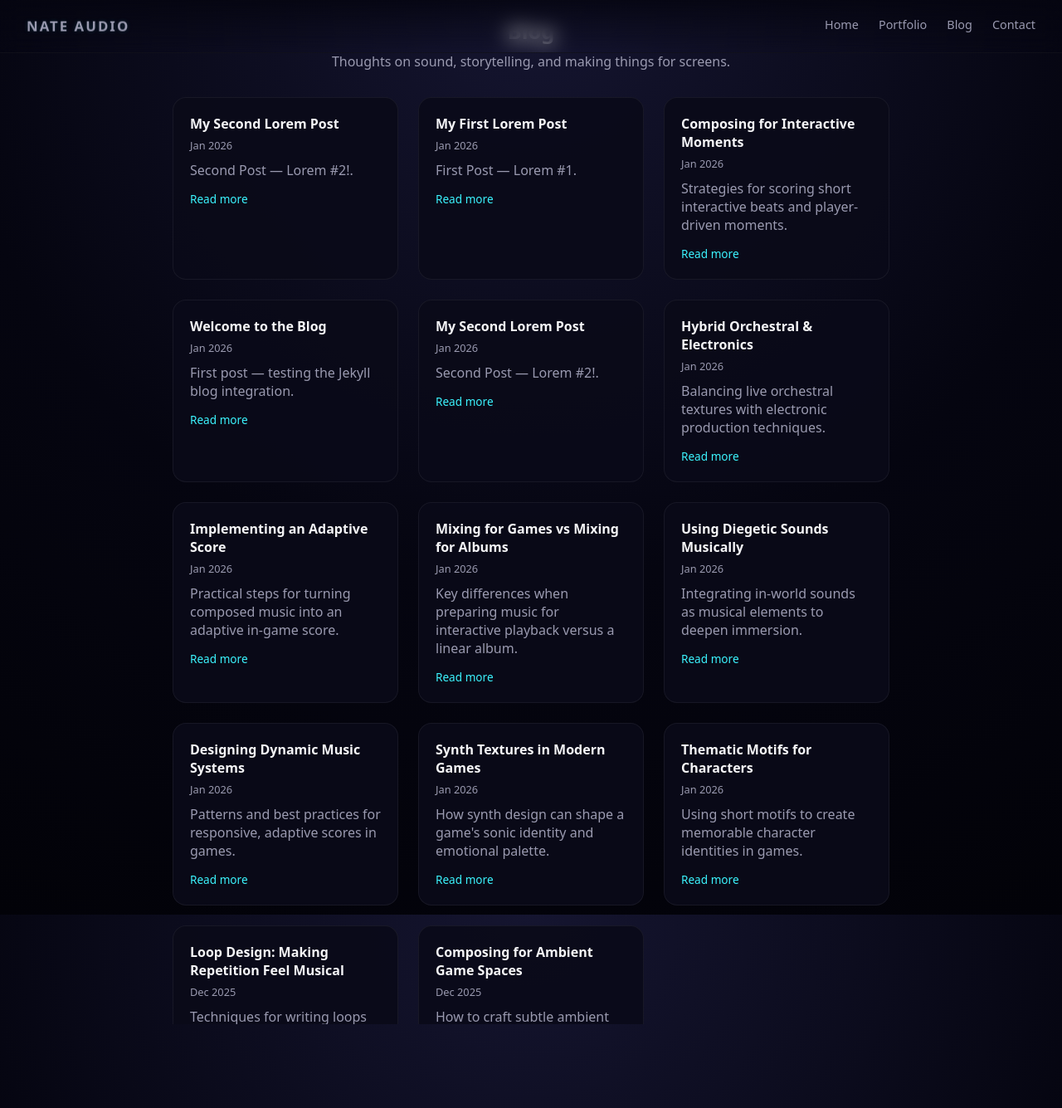
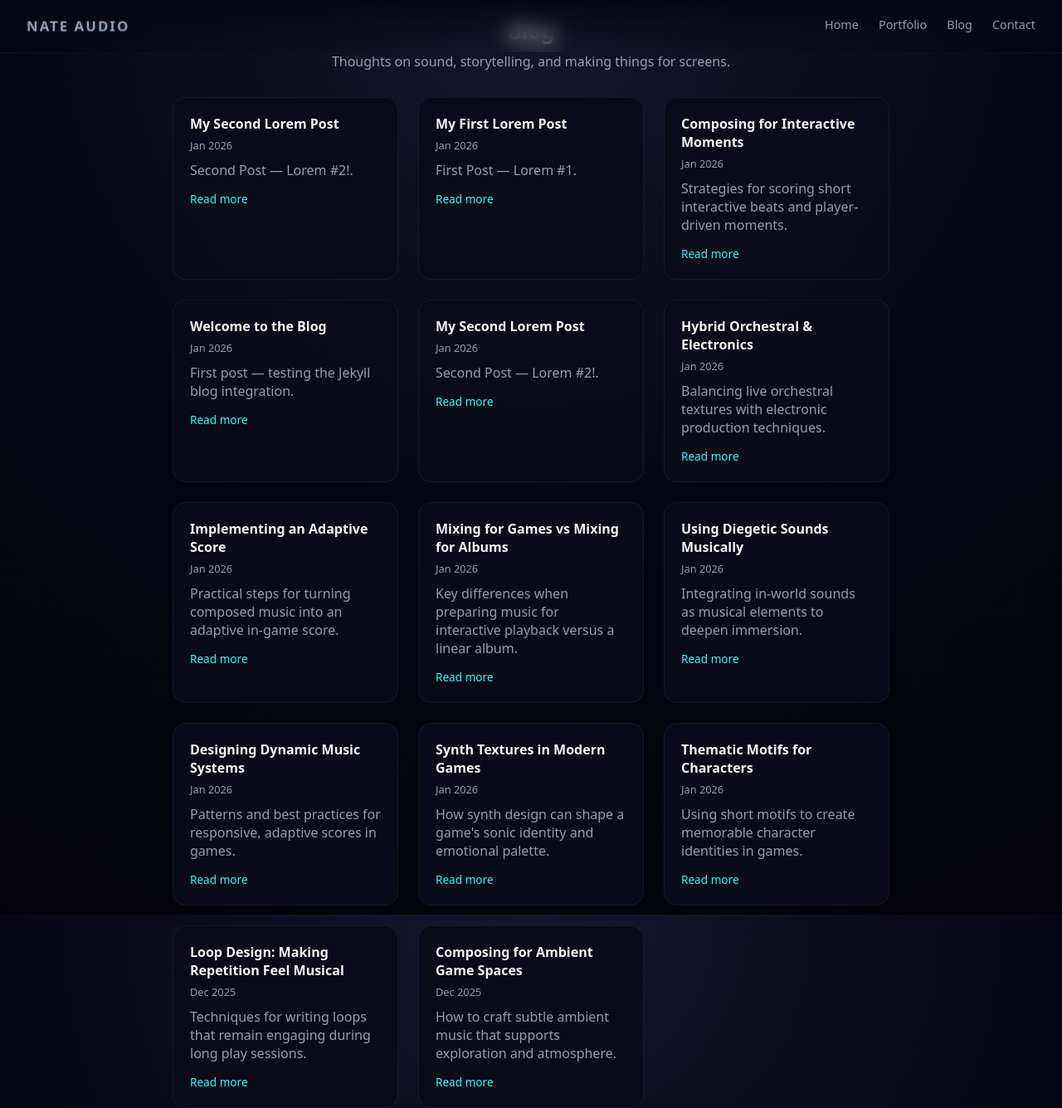
Before and after one commit to NateAudio/nateaudio.github.io, a Jekyll site: the page built from blog/index.md, in a window 1280 px wide. Shown: the whole page at 83% size. Built offline with Jekyll 4.4.1, drawn with Linux system fonts in a browser that asks for light colours.

Commit message:
Fix mobile scrolling.

```diff
--- a/css/style.css
+++ b/css/style.css
@@ -34,13 +34,11 @@ body {
 /* Make anchor scrolling account for fixed nav on all pages */
 html { scroll-padding-top: 84px; }
 
-body {
-  /* allow the page or content containers to control scrolling
-     - body-level overflow hidden prevented scrolling on pages without
-       a `.page` wrapper (e.g. blog index and posts). Use auto here
-       and let `.page` / `.post-content` handle their own overflow. */
+ body {
+  /* Prefer native body scrolling on mobile. Add momentum scrolling for iOS. */
   overflow: auto;
-}
+  -webkit-overflow-scrolling: touch;
+ }
 
 .page {
   height: 100vh;
@@ -54,10 +52,10 @@ body {
    were originally relied on. Give the post container full viewport
    height and native touch scrolling. */
 .post-content {
-  min-height: 100vh;
+  /* Let the document body handle scrolling for individual post pages.
+     Keep padding to account for the fixed nav so anchors and content
+     are not hidden beneath the header. */
   box-sizing: border-box;
-  overflow-y: auto;
-  -webkit-overflow-scrolling: touch;
   padding-top: 84px; /* account for fixed nav */
 }
 
```
